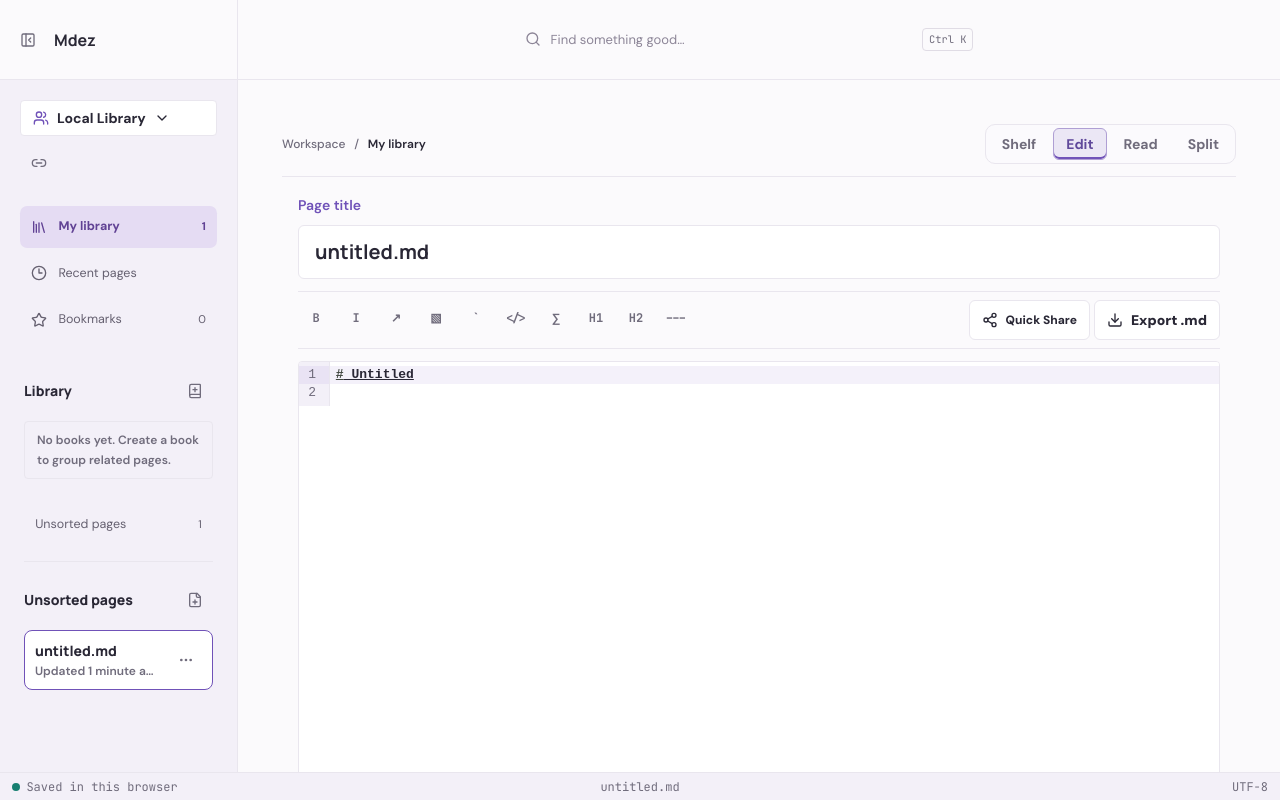
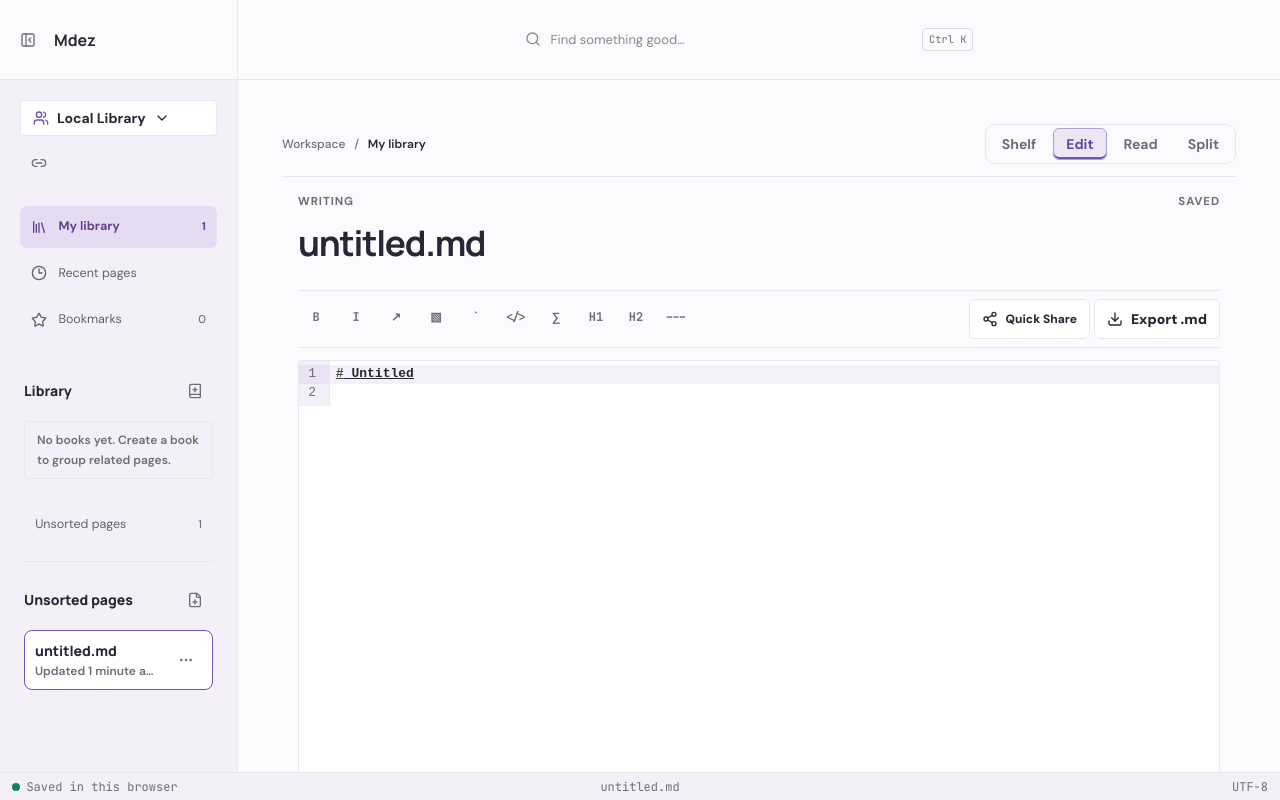
Before and after one commit to ny147/mdez, a Next.js app: page / in a window 1280 px wide. Both pictures are taken after a click on the button "New page". Built offline with nearby package versions, Linux system fonts and the light colour scheme; a web font is replaced by a local one.

Commit message:
style: align editor and reader with library redesign

```diff
--- a/src/app/styles/markdown.css
+++ b/src/app/styles/markdown.css
@@ -1,6 +1,6 @@
 .markdown-preview {
   color: var(--color-ink);
-  font-family: var(--font-reader);
+  font-family: Georgia, var(--font-reader), serif;
   font-size: 1rem;
   line-height: 1.78;
 }
--- a/src/app/styles/workspace.css
+++ b/src/app/styles/workspace.css
@@ -791,18 +791,18 @@ a:focus-visible {
   min-width: 0.5rem;
   min-height: 0.5rem;
   border: 0;
-  background: color-mix(in srgb, var(--color-edit) 45%, var(--color-read));
+  background: transparent;
   cursor: col-resize;
 }
 .split-separator::after {
   position: absolute;
   inset: 50% auto auto 50%;
-  width: 0.2rem;
+  width: 1px;
   height: 2rem;
   border-radius: 999px;
-  background: var(--color-paper);
+  background: color-mix(in srgb, var(--color-edit) 55%, var(--color-rule));
   content: "";
-  opacity: 0.8;
+  opacity: 1;
   transform: translate(-50%, -50%);
 }
 
@@ -876,6 +876,61 @@ a:focus-visible {
   padding-block: var(--space-2);
 }
 
+.editor-pane,
+.reader-pane {
+  padding: 1.75rem 0 0;
+}
+
+.editor-pane-heading,
+.reader-pane-label {
+  display: flex;
+  align-items: center;
+  justify-content: space-between;
+  gap: var(--space-3);
+  margin: 0 0 0.55rem;
+  color: var(--color-muted);
+  font-size: 0.72rem;
+  font-weight: 650;
+  letter-spacing: 0.08em;
+  text-transform: uppercase;
+}
+
+.editor-page-title {
+  width: 100%;
+  border: 0;
+  border-radius: 0;
+  background: transparent;
+  padding: 0.25rem 0 1rem;
+  color: var(--color-ink);
+  font-size: clamp(1.75rem, 3vw, 2.2rem);
+  font-weight: 750;
+  letter-spacing: -0.035em;
+  line-height: 1.12;
+}
+
+.editor-page-title:focus {
+  border-color: transparent;
+  background: transparent;
+  box-shadow: inset 0 -1px 0 color-mix(in srgb, var(--color-edit) 65%, var(--color-rule));
+}
+
+.editor-frame {
+  border-color: var(--color-rule);
+  border-radius: 0.5rem;
+  background: var(--color-paper);
+  box-shadow: none;
+}
+
+.reader-pane-body {
+  width: 100%;
+  padding-top: 0.5rem;
+}
+
+.reader-pane[data-preview-only="true"] .reader-pane-label {
+  width: min(100%, 45rem);
+  margin-inline: auto;
+}
+
 .editor-format-actions {
   display: flex;
   min-width: 0;
@@ -884,7 +939,11 @@ a:focus-visible {
   overflow-x: auto;
   overflow-y: hidden;
   overscroll-behavior-inline: contain;
-  scrollbar-width: thin;
+  scrollbar-width: none;
+}
+
+.editor-format-actions::-webkit-scrollbar {
+  display: none;
 }
 
 .editor-document-actions {
@@ -935,6 +994,11 @@ a:focus-visible {
 
   .editor-toolbar {
     grid-template-columns: minmax(0, 1fr);
+  }
+
+  .editor-pane,
+  .reader-pane {
+    padding-top: 1.25rem;
   }
 
   .editor-document-actions {
--- a/src/components/mdez/EditorPane.tsx
+++ b/src/components/mdez/EditorPane.tsx
@@ -40,7 +40,6 @@ export function EditorPane({
   onRename
 }: EditorPaneProps) {
   const editorRef = useRef<ReactCodeMirrorRef>(null);
-  void saveStatus;
   void viewMode;
   void onViewModeChange;
 
@@ -108,15 +107,19 @@ export function EditorPane({
   }
 
   return (
-    <article className="library-subpanel flex min-h-[24rem] h-full min-w-0 flex-col rounded-md p-4">
+    <article className="editor-pane library-subpanel flex min-h-[24rem] h-full min-w-0 flex-col rounded-md p-4">
       <h1 className="sr-only">Edit {title}</h1>
-      <label className="min-w-0">
-        <span className="text-sm font-semibold text-accent">Page title</span>
+      <div className="editor-pane-heading" aria-hidden="true">
+        <span>Writing</span>
+        <span>{saveStatus}</span>
+      </div>
+      <label className="editor-title-field min-w-0">
+        <span className="sr-only">Page title</span>
         <input
           aria-label="Page title"
           value={title}
           onChange={(event) => onRename(event.target.value)}
-          className="workspace-input mt-2 w-full min-w-0 px-4 py-3 font-display text-xl font-bold placeholder:text-muted focus:ring-0"
+          className="editor-page-title workspace-input w-full min-w-0 font-display font-bold placeholder:text-muted focus:ring-0"
         />
       </label>
 
@@ -127,7 +130,7 @@ export function EditorPane({
         quickShareDisabled={!document}
       />
 
-      <div className="editor-frame mt-3 min-h-0 flex-1 overflow-hidden rounded border border-border bg-surface shadow-soft">
+      <div className="editor-frame mt-3 min-h-0 flex-1 overflow-hidden rounded border border-border bg-surface">
         <CodeMirror
           ref={editorRef}
           aria-label="Markdown editor"
--- a/src/components/mdez/PreviewPane.tsx
+++ b/src/components/mdez/PreviewPane.tsx
@@ -24,9 +24,9 @@ export function PreviewPane({
   onOpenImport
 }: PreviewPaneProps) {
   return (
-    <article className="library-subpanel relative flex min-h-[24rem] h-full min-w-0 flex-col rounded-md p-4 text-ink">
-      <p className="text-sm font-semibold text-accent-read">Reader</p>
-      <div className={`mt-3 min-h-0 flex-1 overflow-auto px-1 py-5 ${previewOnly ? "mx-auto w-full max-w-[720px]" : ""}`}>
+    <article className="reader-pane library-subpanel relative flex min-h-[24rem] h-full min-w-0 flex-col rounded-md p-4 text-ink" data-preview-only={previewOnly}>
+      <p className="reader-pane-label">Reader</p>
+      <div className={`reader-pane-body mt-3 min-h-0 flex-1 overflow-auto px-1 py-5 ${previewOnly ? "mx-auto w-full max-w-[720px]" : ""}`}>
         {document ? (
           <MarkdownReader title={title} markdown={body} showTableOfContents />
         ) : (
```
Also changed, not shown: 2 other files (tests, documents, lock files or other folders).
